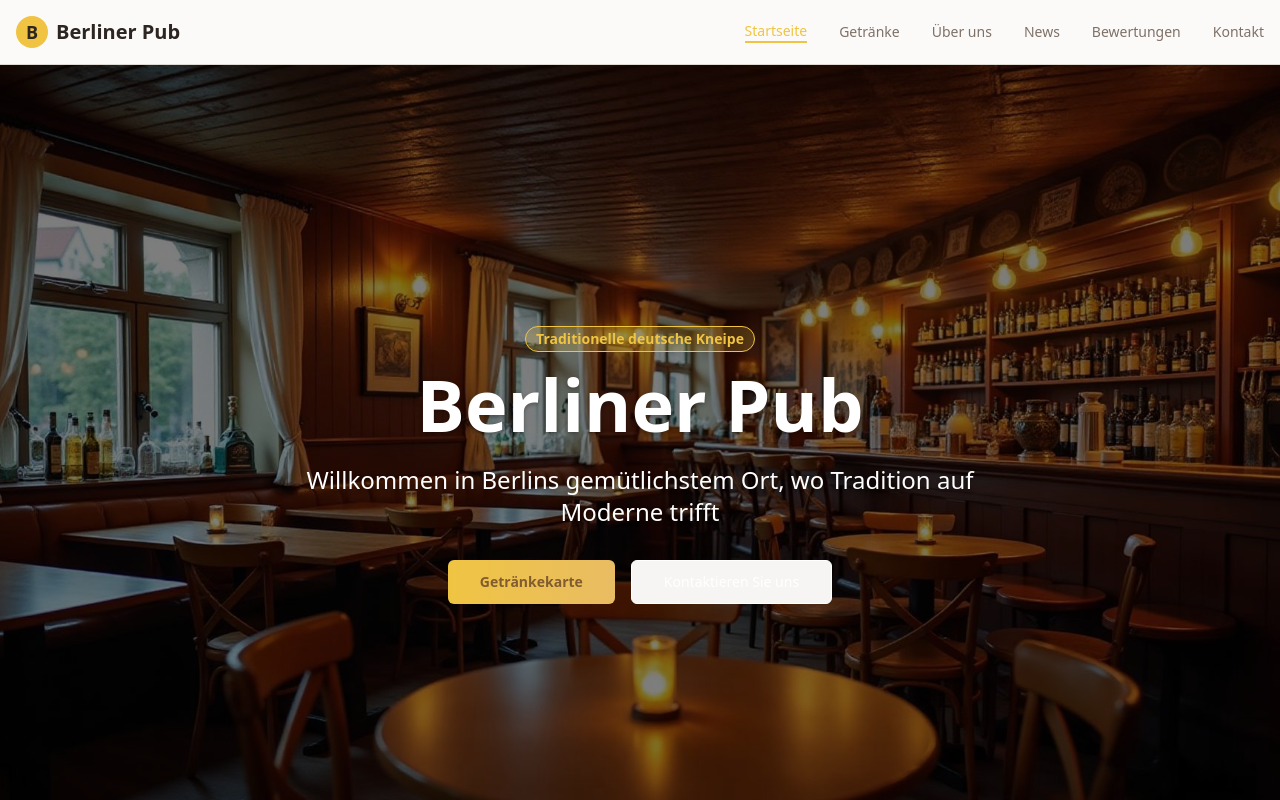
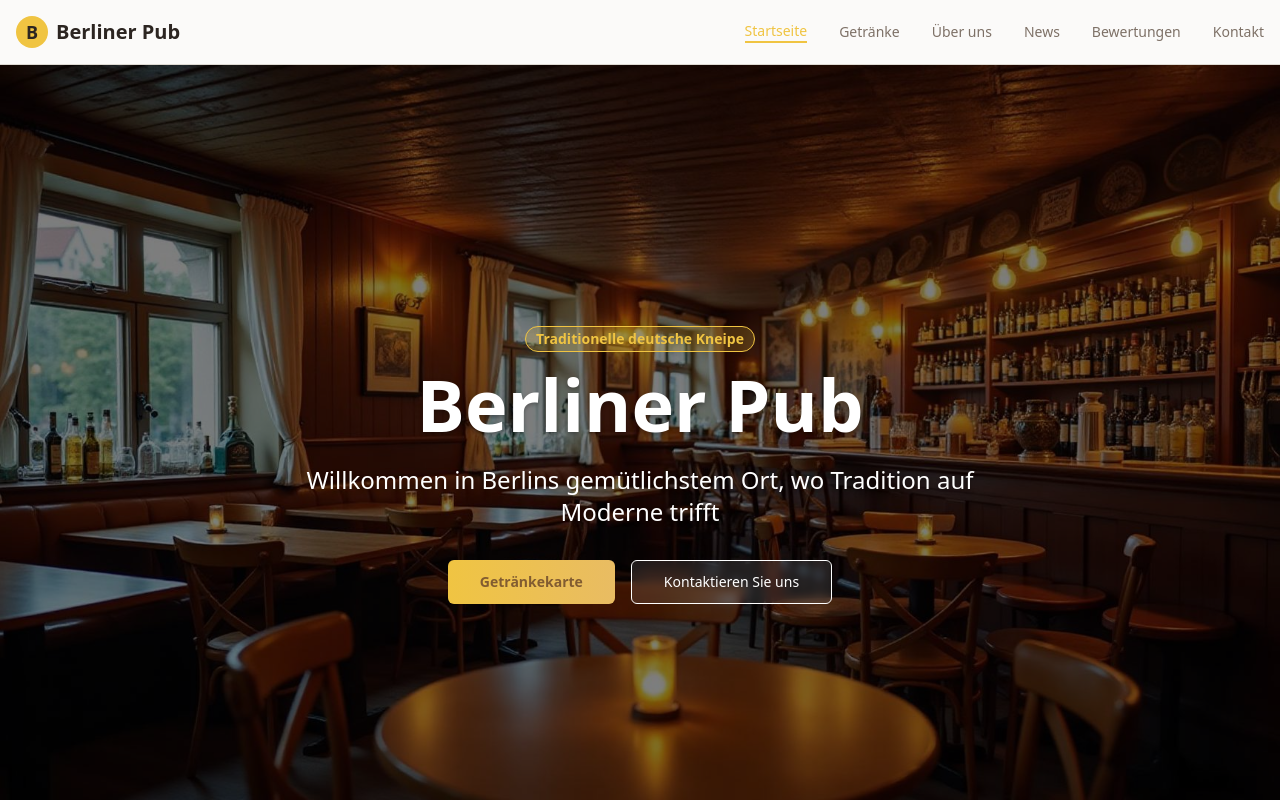
Before and after one commit to aslanzubairaev2/berliner-pub-vibes, a React (Vite) app: page / in a window 1280 px wide. Shown: the top 800 px of the page. Built offline with nearby package versions, Linux system fonts and the light colour scheme.

Commit message:
Fix button text visibility

```diff
--- a/src/pages/Home.tsx
+++ b/src/pages/Home.tsx
@@ -80,7 +80,7 @@ const Home = () => {
             <Button size="lg" asChild className="pub-gradient-accent text-primary font-semibold">
               <NavLink to="/menu">Getränkekarte</NavLink>
             </Button>
-            <Button size="lg" variant="outline" asChild className="border-white text-white hover:bg-white hover:text-primary">
+            <Button size="lg" variant="outline" asChild className="border-white text-white bg-white/10 backdrop-blur-sm hover:bg-white hover:text-primary">
               <NavLink to="/contact">Kontaktieren Sie uns</NavLink>
             </Button>
           </div>
```
